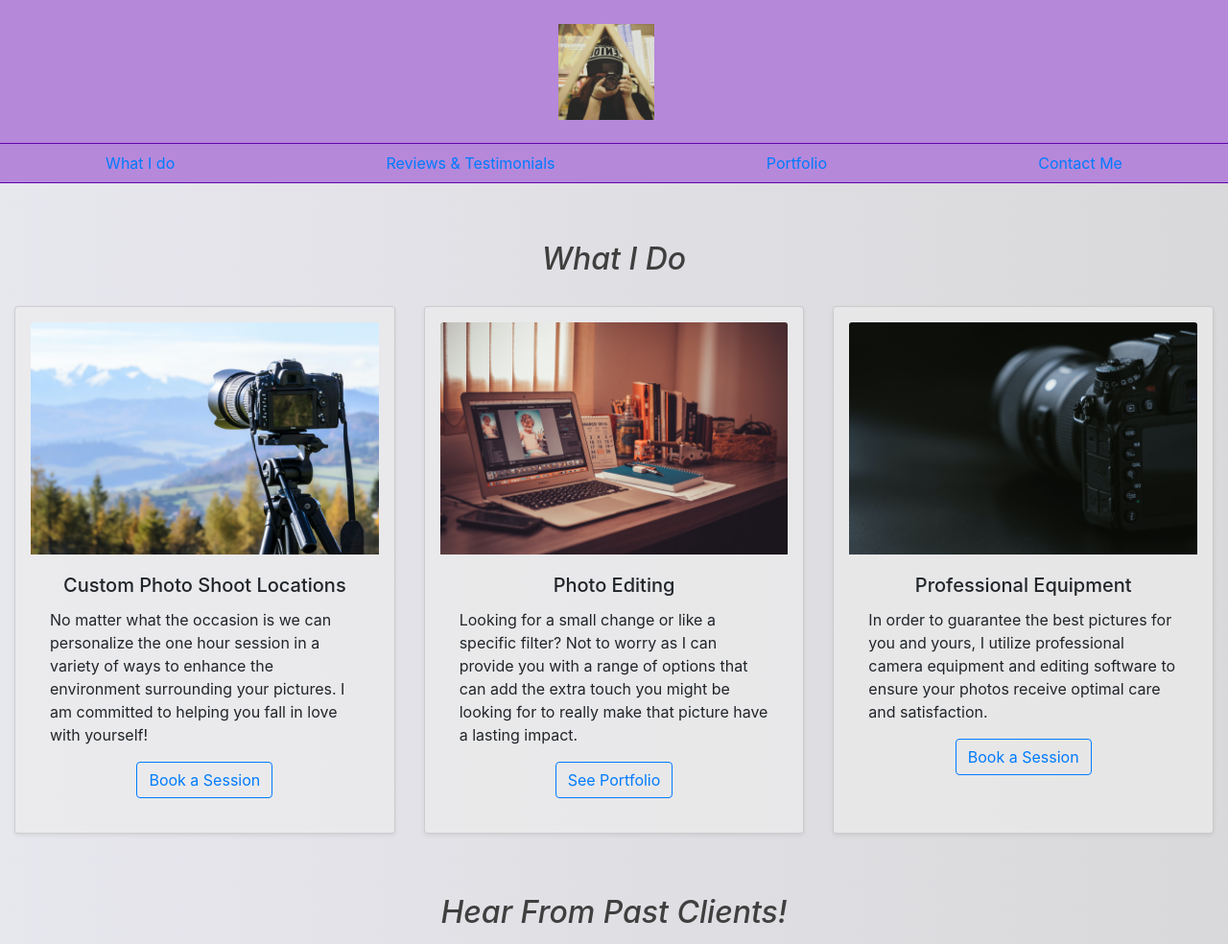
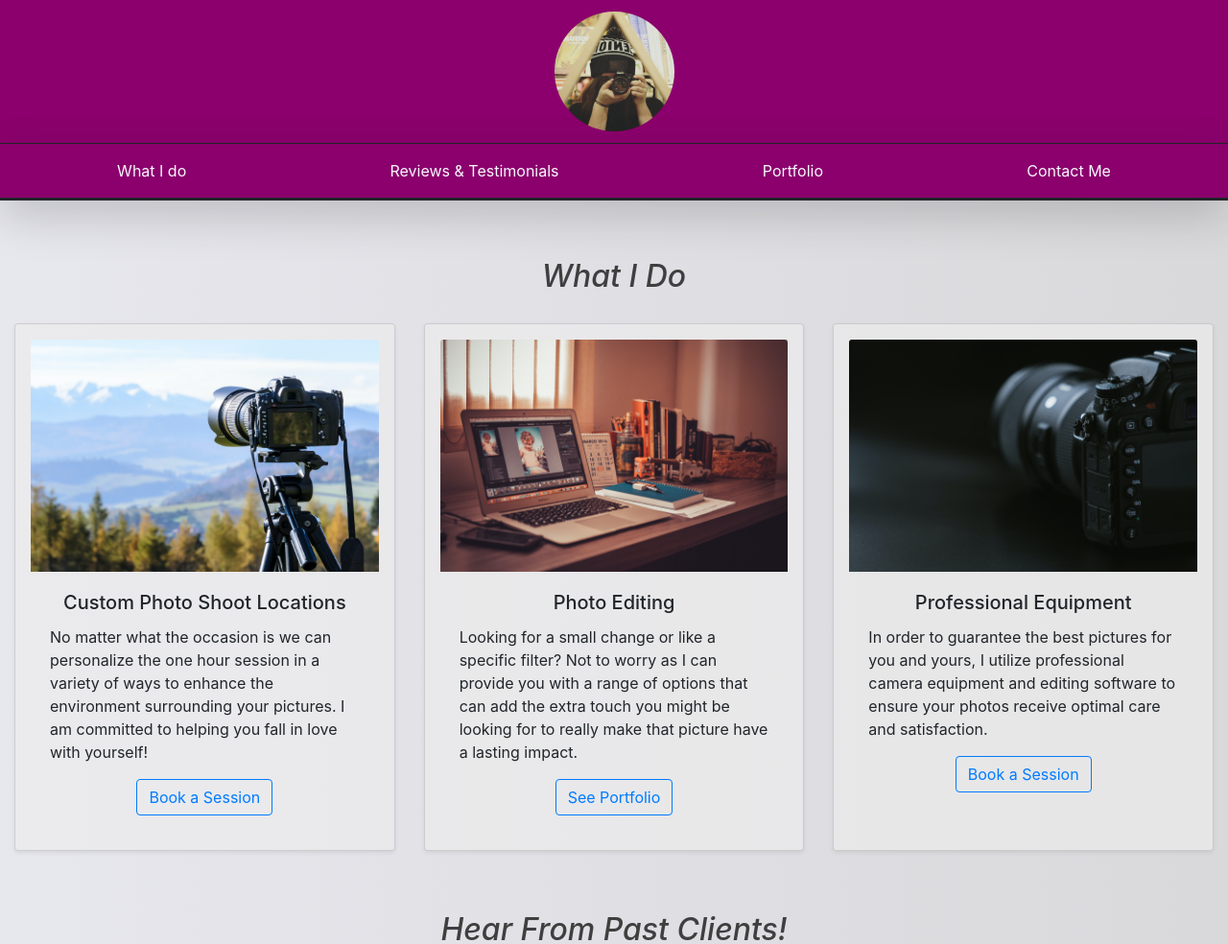
Before and after one commit to pataskad/nelson-photography-live, a Django app: page / in a window 1280 px wide. Shown: the top 984 px of the page at 96% size. Run offline with Django 3.2, Linux system fonts and the light colour scheme; some libraries are stand-ins or nearby versions.

Commit message:
sticky nav, design layout updates

```diff
--- a/portfolio/templates/index.html
+++ b/portfolio/templates/index.html
@@ -9,21 +9,23 @@
     <link rel="stylesheet" href="{% static 'css/custom.css' %}">
 
     <title>Pix by Jade</title>
+    <link rel="icon" type="image/jpg" href="{% static 'img/primary.jpg' %}"/>
   </head>
   <body style="text-align: center; background-image: linear-gradient(to right, #F5F9FC, #EFF2F4);">
 
     <!--NAVIGATION BAR, NAV LINKS AND COMPANY LOGO/TITLE-->
-    <nav class="navbar navbar-expand-xl" style="height: 150px; justify-content: center; background-color: #B588DA; border-bottom-style: solid; border-bottom-width: 1px; border-bottom-color: #6105AB;">  <!--large height used to compensate for mobile responsiveness-->
-      <a class="navbar-brand" href="#">
-        <img src="{% static 'img/primary.jpg' %}" width="100" height="100" alt="primary">
+    <nav class="navbar navbar-expand-xl" style="height: 150px; justify-content: center; background-color: #8b006c; border-bottom-style: solid; border-bottom-width: 1px;">  <!--large height used to compensate for mobile responsiveness-->
+      <a class="navbar-brand" style="margin: 0px;" href="#">
+        <img class="rounded-circle" src="{% static 'img/primary.jpg' %}" width="125" height="125" alt="primary">
       </a>
     </nav>
 
-      <nav class="nav nav-pills flex-column flex-sm-row" style=" width: 100%; background-color: #B588DA; border-bottom-style: solid; border-bottom-width: 1px; border-bottom-color: #6105AB;">
-        <a class="flex-sm-fill text-sm-center nav-link" href="#">What I do</a>
-        <a class="flex-sm-fill text-sm-center nav-link" href="#">Reviews & Testimonials</a>
-        <a class="flex-sm-fill text-sm-center nav-link" href="#">Portfolio</a>
-        <a class="flex-sm-fill text-sm-center nav-link" href="#">Contact Me</a>
+
+    <nav class="navbar sticky-top nav-pills flex-column shadow-lg flex-sm-row" style="width: 100%; background-color: #8b006c; border-bottom-style: solid; border-bottom-width: 3px;">
+      <a  class="flex-sm-fill text-sm-center nav-link"  style="color: ghostwhite;" href="#">What I do</a>
+      <a  class="flex-sm-fill text-sm-center nav-link"  style="color: ghostwhite;" href="#">Reviews & Testimonials</a>
+      <a  class="flex-sm-fill text-sm-center nav-link"  style="color: ghostwhite;" href="#">Portfolio</a>
+      <a  class="flex-sm-fill text-sm-center nav-link"  style="color: ghostwhite;" href="#">Contact Me</a>
     </nav>
 
 
@@ -60,10 +62,12 @@
             <h5 class="card-title">Professional Equipment</h5>
             <p class="card-text" style="text-align: left;">In order to guarantee the best pictures for you and yours, I utilize professional camera equipment and editing software to ensure your photos receive optimal care and satisfaction.</p>
             <button class="btn btn-outline-primary" type="submit">Book a Session</button>
-
           </div>
         </div>
       </div>
+
+
+
     </div>
 
     <!--REVIEWS AND TESTIMONIAL SECTION-->
@@ -72,7 +76,7 @@
       <i><h2 style="margin-bottom: 45px; margin-top: 15px; color: #3F3F3F;">Hear From Past Clients!</h2></i>
 
       <div class="card-deck"  style="margin-bottom: 30px;">
-        <div class="card" style="width: 18rem;background-image: linear-gradient(to right, #d4bad8, #bc6eca);">
+        <div class="card" style="width: 16rem; background-image: linear-gradient(to right, #d4bad8, #8b006dc4, #d4bad8);">
           <div class="card-body">
             <h5 class="card-title" style="text-align: left; color: #3F3F3F;">Dallas P.</h5>
             <p class="card-text"><i>Right from the start I felt like I was in good hands having Jade take my first pictures in quite a while.  I am beyond happy with how they turned out!</i></p>
@@ -80,7 +84,7 @@
           </div>
         </div>
 
-        <div class="card" style="width: 18rem;background-image: linear-gradient(to right, #d4bad8, #bc6eca);">
+        <div class="card" style="width: 16rem;background-image: linear-gradient(to right, #d4bad8, #8b006dc4, #d4bad8);">
           <div class="card-body">
             <h5 class="card-title" style="text-align: left; color: #3F3F3F;">David K.</h5>
             <p class="card-text"><i>I was unsure of how these were going to turn out, but Jade's input put them over the top for me, well done!</i></p>
@@ -88,7 +92,7 @@
           </div>
         </div>
 
-        <div class="card" style="width: 18rem;background-image: linear-gradient(to right, #d4bad8, #bc6eca);">
+        <div class="card" style="width: 16rem;background-image: linear-gradient(to right, #d4bad8, #8b006dc4, #d4bad8);">
           <div class="card-body">
             <h5 class="card-title"  style="text-align: left; color: #3F3F3F;">Candice S.</h5>
             <p class="card-text"><i>Our couple photos turned out amazing.  Thank you Jade for your location suggestions, they make a beautiful background!</i></p>
@@ -118,5 +122,18 @@
       <p>Created by - Dallas Pataska - <a href="https://www.linkedin.com/in/dallas-pataska/">LinkedIn</a></p>
     </footer>
 
+    <!--SCRIPTS-->
+
+    <script>
+      $(document).ready(function(){
+        $('.flex-sm-fill text-sm-center nav-link').hover(function(){
+          $('.flex-sm-fill text-sm-center nav-link').css('background','ghostwhite');
+          },
+        function(){
+          $(".flex-sm-fill text-sm-center nav-link").css('background',' #8b006c');
+        });
+      });
+    </script>
+
   </body>
 </html>
```
Also changed, not shown: README.md. Lines whose indentation alone changed are shown as unchanged.
